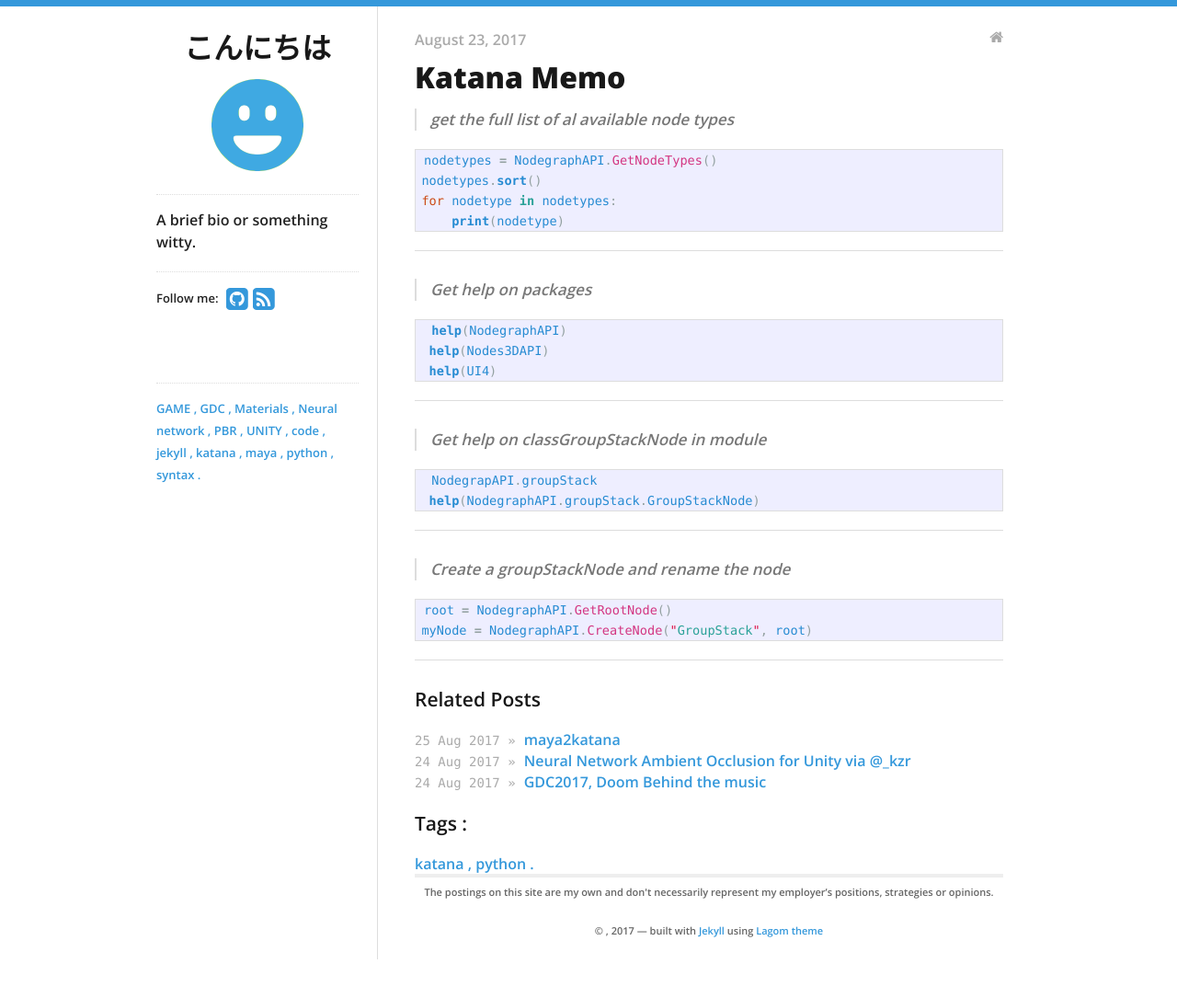
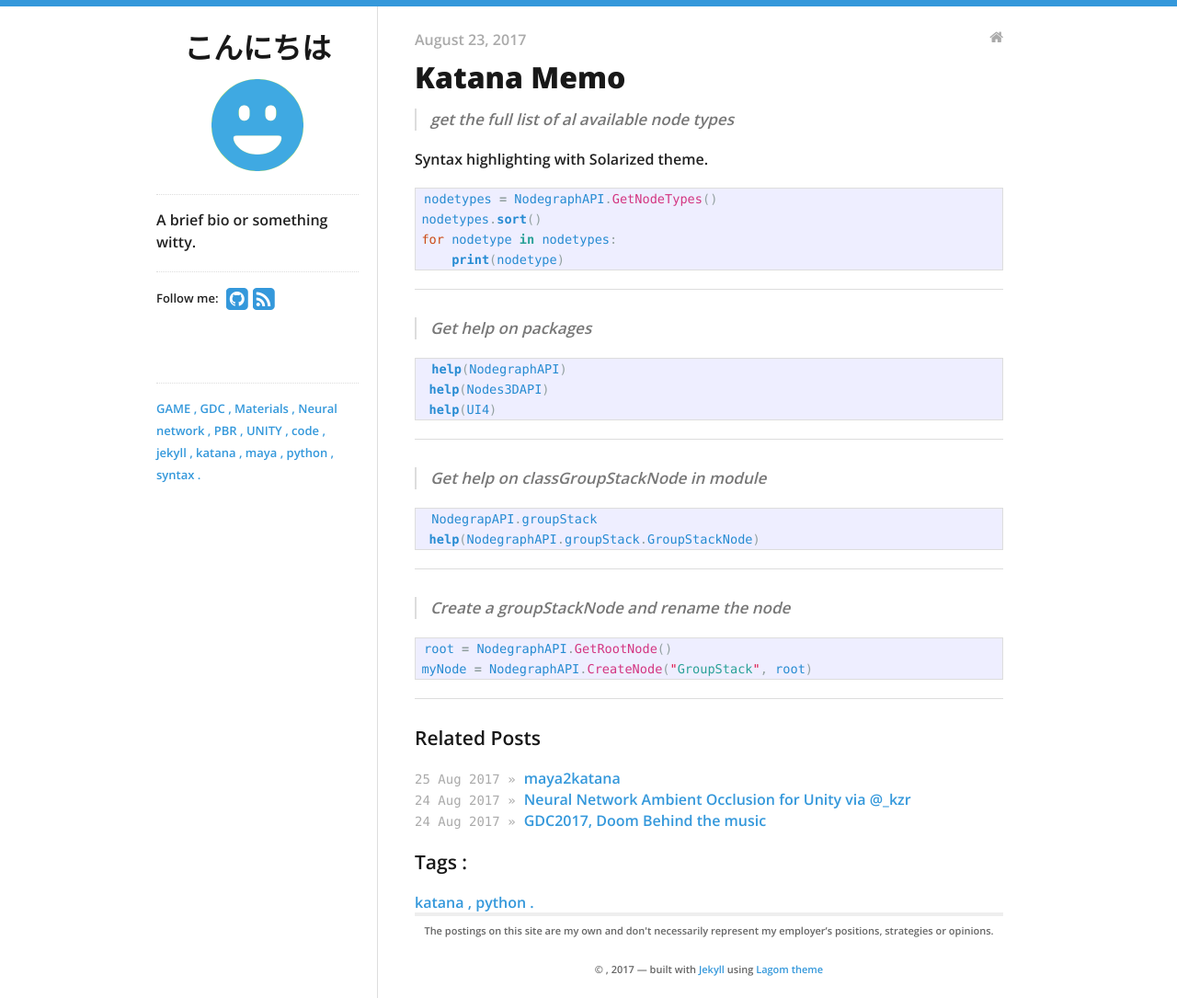
Before and after one commit to yoann01/ktmd, a Jekyll site: the page built from _posts/2017-08-23-Katana-python-part2.md, in a window 1280 px wide. Shown: the whole page at 92% size. Built offline with Jekyll 4.4.1, drawn with Linux system fonts in a browser that asks for light colours; nearby versions of some CDN libraries; before the commit the page ends 1043 px from its top, so only the background shows below that.

Commit message:
Update 2017-08-23-Katana-python-part2.md

```diff
--- a/_posts/2017-08-23-Katana-python-part2.md
+++ b/_posts/2017-08-23-Katana-python-part2.md
@@ -8,6 +8,7 @@ categories:
 
 > get the full list of al available node types
 
+Syntax highlighting with Solarized theme.
 {% highlight python %}
 nodetypes = NodegraphAPI.GetNodeTypes()
 nodetypes.sort()
```
